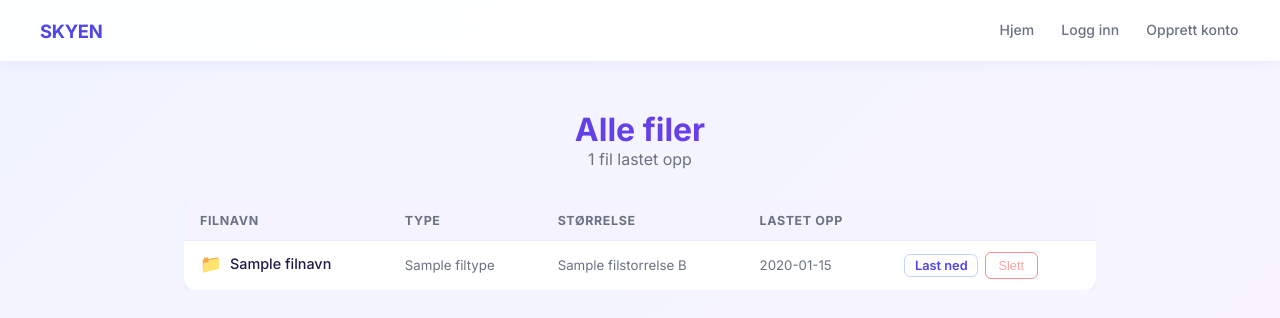
After one commit to marcusthy/Skyen, a Flask app: template templates/filer.html in a window 1280 px wide. The commit adds this page. Shown: the top 318 px of the page. Run offline with Flask 3, Linux system fonts and the light colour scheme; the template is opened without the code that fills it: most values are stand-ins (such as "Sample title", 1, 10 or a date in 2020).

Commit message:
lagt til en filer side der man kan se alle filer og jeg fikset et lite problem i gallery som gjorte at bildene ikke ble stylet fordi jeg hadde en skrive feil

```diff
--- a/app.py
+++ b/app.py
@@ -403,6 +403,26 @@ def slett(fil_id):
     return redirect("/bilder")
 
 
+# Alle filer – viser liste over alle opplastede filer med tidsstempel
+@app.route("/filer")
+def alle_filer():
+    bruker_id = session.get("bruker_id")
+    if not bruker_id:
+        return redirect("/login")
+
+    conn = get_conn()
+    cur = conn.cursor()
+    cur.execute(
+        "SELECT fil_id, filnavn, filtype, filstorrelse, lastet_opp FROM filer WHERE bruker_id=%s ORDER BY lastet_opp DESC",
+        (bruker_id,)
+    )
+    filer = cur.fetchall()
+    cur.close()
+    conn.close()
+
+    return render_template("filer.html", filer=filer)
+
+
 # Logger ut brukeren ved å tømme sesjonen
 @app.route("/logout")
 def logout():
--- a/static/style.css
+++ b/static/style.css
@@ -548,6 +548,71 @@ input[type="submit"]:hover {
 }
 .empty-icon { font-size: 3.5rem; margin-bottom: 1rem; }
 
+/* ── Files table: alle filer med tidsstempel ── */
+.files-table-wrap {
+    overflow-x: auto;
+    margin-bottom: 2rem;
+}
+
+.files-table {
+    width: 100%;
+    border-collapse: collapse;
+    font-size: .9rem;
+    background: #fff;
+    border-radius: 12px;
+    overflow: hidden;
+    box-shadow: 0 2px 14px rgba(79,70,229,.07);
+}
+
+.files-table thead tr {
+    background: #f5f3ff;
+    text-align: left;
+}
+
+.files-table th {
+    padding: .75rem 1rem;
+    font-size: .78rem;
+    font-weight: 700;
+    text-transform: uppercase;
+    letter-spacing: .05em;
+    color: #6b7280;
+    border-bottom: 1px solid #ede9fe;
+}
+
+.files-table tbody tr {
+    border-bottom: 1px solid #f3f4f6;
+    transition: background .15s;
+}
+
+.files-table tbody tr:last-child { border-bottom: none; }
+.files-table tbody tr:hover { background: #fafafe; }
+
+.files-table td {
+    padding: .7rem 1rem;
+    color: #1e1b4b;
+    vertical-align: middle;
+}
+
+.file-name-cell {
+    display: flex;
+    align-items: center;
+    gap: .5rem;
+    font-weight: 500;
+    word-break: break-all;
+}
+
+.file-type-icon { font-size: 1.1rem; flex-shrink: 0; }
+
+.files-table .file-meta { color: #6b7280; font-size: .83rem; }
+.files-table .timestamp { white-space: nowrap; }
+
+.files-table .file-actions {
+    white-space: nowrap;
+    display: flex;
+    gap: .4rem;
+    align-items: center;
+}
+
 /* ── Lightbox: modal som vises over alt annet når man klikker en flis ── */
 .modal-backdrop {
     display: none;
--- a/templates/base.html
+++ b/templates/base.html
@@ -15,6 +15,7 @@
             {% if session.get("navn") %}
                 <a href="/welcome">Min side</a>
                 <a href="/bilder">Bilder</a>
+                <a href="/filer">Filer</a>
                 <a href="/logout" class="btn-logout">Logg ut</a>
             {% else %}
                 <a href="/login">Logg inn</a>
--- /dev/null
+++ b/templates/filer.html
@@ -0,0 +1,67 @@
+{% extends "base.html" %}
+{% block title %}Alle filer{% endblock %}
+
+{% block content %}
+<div class="gallery-header">
+    <h1>Alle filer</h1>
+    <p class="home-subtitle">{{ filer | length }} fil{% if filer | length != 1 %}er{% endif %} lastet opp</p>
+</div>
+
+{% if filer %}
+<div class="files-table-wrap">
+    <table class="files-table">
+        <thead>
+            <tr>
+                <th>Filnavn</th>
+                <th>Type</th>
+                <th>Størrelse</th>
+                <th>Lastet opp</th>
+                <th></th>
+            </tr>
+        </thead>
+        <tbody>
+            {% for fil_id, filnavn, filtype, filstorrelse, lastet_opp in filer %}
+            <tr>
+                <td class="file-name-cell">
+                    <span class="file-type-icon">
+                        {% if filtype and filtype.startswith('image/') %}🖼️
+                        {% elif filtype and filtype.startswith('video/') %}🎬
+                        {% elif filtype == 'application/pdf' %}📄
+                        {% elif filtype and filtype.startswith('audio/') %}🎵
+                        {% elif filtype in ('application/zip', 'application/x-zip-compressed') %}🗜️
+                        {% else %}📁{% endif %}
+                    </span>
+                    {{ filnavn }}
+                </td>
+                <td class="file-meta">{{ filtype or '—' }}</td>
+                <td class="file-meta">
+                    {% if filstorrelse %}
+                        {% if filstorrelse >= 1048576 %}
+                            {{ "%.1f"|format(filstorrelse / 1048576) }} MB
+                        {% elif filstorrelse >= 1024 %}
+                            {{ "%.0f"|format(filstorrelse / 1024) }} KB
+                        {% else %}
+                            {{ filstorrelse }} B
+                        {% endif %}
+                    {% else %}—{% endif %}
+                </td>
+                <td class="file-meta timestamp">{{ lastet_opp.strftime('%d.%m.%Y %H:%M') }}</td>
+                <td class="file-actions">
+                    <a href="{{ url_for('download', fil_id=fil_id) }}" class="file-download">Last ned</a>
+                    <form method="post" action="{{ url_for('slett', fil_id=fil_id) }}" onsubmit="return confirm('Slett denne filen?')" style="display:inline">
+                        <button type="submit" class="btn-delete">Slett</button>
+                    </form>
+                </td>
+            </tr>
+            {% endfor %}
+        </tbody>
+    </table>
+</div>
+{% else %}
+<div class="gallery-empty">
+    <div class="empty-icon">📁</div>
+    <p>Ingen filer lastet opp ennå.</p>
+    <a href="/welcome" class="btn btn-primary" style="display:inline-block;margin-top:1rem;">Last opp filer</a>
+</div>
+{% endif %}
+{% endblock %}
--- a/templates/gallery.html
+++ b/templates/gallery.html
@@ -15,7 +15,7 @@
             {% for fil_id, filnavn, dato, fra_exif, er_video in bilder %}
             {% set src_url = url_for('vis_bilde', fil_id=fil_id) %}
             {% set dl_url = url_for('download', fil_id=fil_id) %}
-            <div class="photo-tille"
+            <div class="photo-tile"
                 data-src="{{ src_url }}"
                 data-name="{{ filnavn | e }}"
                 data-download="{{ dl_url }}"
```
